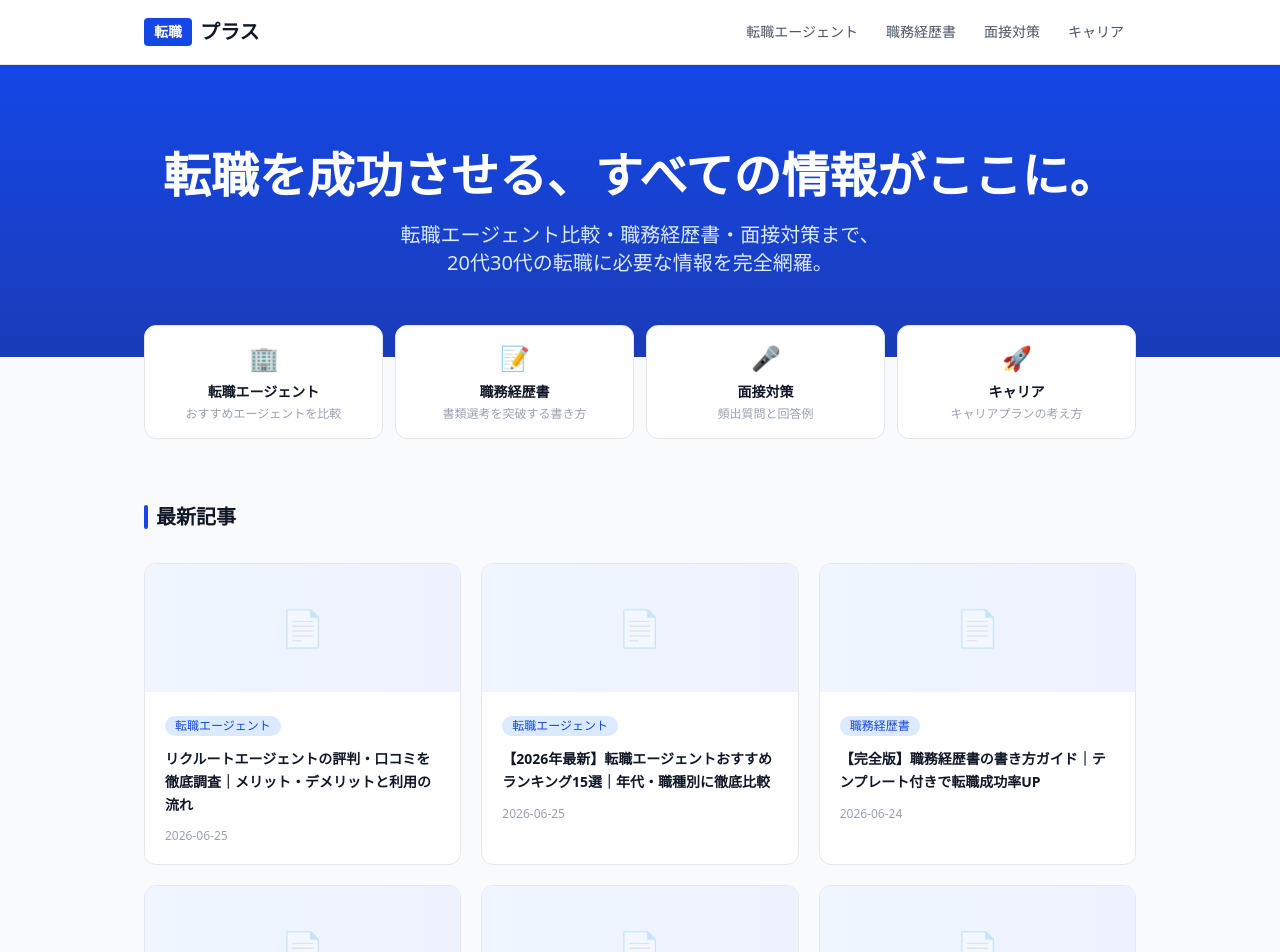
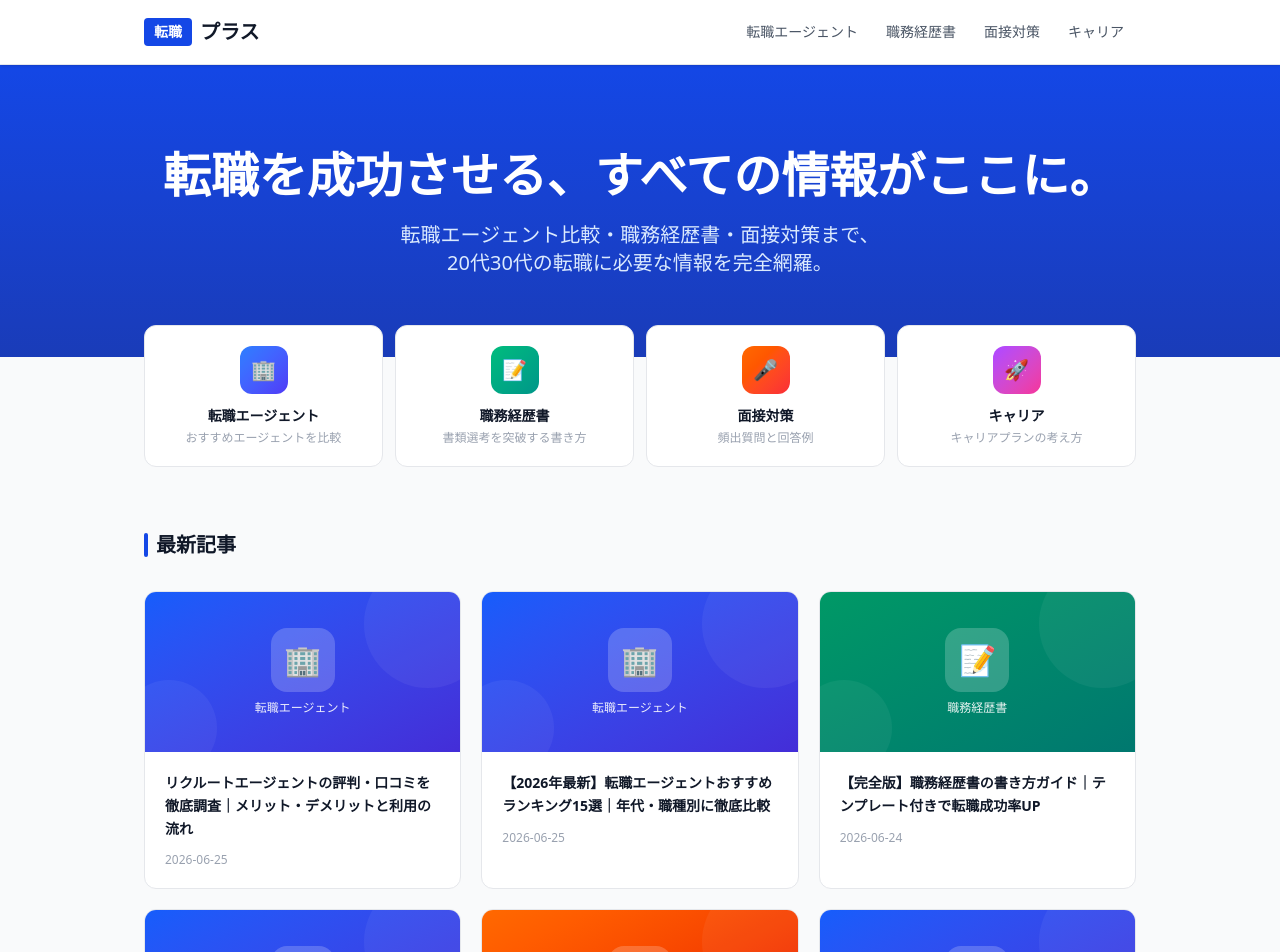
Before and after one commit to sekatubenri/tensyoku-media, a Next.js app: page / in a window 1280 px wide. Shown: the top 952 px of the page. Built offline with nearby package versions, Linux system fonts and the light colour scheme.

Commit message:
design: colorful category thumbnails for article cards

```diff
--- a/src/app/category/[category]/page.tsx
+++ b/src/app/category/[category]/page.tsx
@@ -1,6 +1,7 @@
 import { getArticlesByCategory, getCategoryLabel } from '@/lib/articles'
 import Link from 'next/link'
 import type { Metadata } from 'next'
+import ArticleCard from '@/components/ArticleCard'
 
 type Props = { params: Promise<{ category: string }> }
 
@@ -33,21 +34,7 @@ export default async function CategoryPage({ params }: Props) {
       ) : (
         <div className="grid md:grid-cols-2 lg:grid-cols-3 gap-5">
           {articles.map((article) => (
-            <Link
-              key={article.slug}
-              href={`/article/${article.slug}`}
-              className="group bg-white border border-gray-200 rounded-xl overflow-hidden hover:shadow-lg hover:-translate-y-0.5 transition-all"
-            >
-              <div className="bg-gradient-to-r from-blue-50 to-indigo-50 h-28 flex items-center justify-center">
-                <span className="text-3xl opacity-30">📄</span>
-              </div>
-              <div className="p-5">
-                <h3 className="font-bold text-gray-900 text-sm leading-relaxed mb-3 line-clamp-3 group-hover:text-blue-700 transition-colors">
-                  {article.title}
-                </h3>
-                <p className="text-xs text-gray-400">{article.date}</p>
-              </div>
-            </Link>
+            <ArticleCard key={article.slug} article={article} />
           ))}
         </div>
       )}
--- a/src/app/page.tsx
+++ b/src/app/page.tsx
@@ -1,11 +1,12 @@
 import { getAllArticles } from '@/lib/articles'
 import Link from 'next/link'
+import ArticleCard from '@/components/ArticleCard'
 
 const CATEGORIES = [
-  { key: 'agent', label: '転職エージェント', emoji: '🏢', desc: 'おすすめエージェントを比較' },
-  { key: 'resume', label: '職務経歴書', emoji: '📝', desc: '書類選考を突破する書き方' },
-  { key: 'interview', label: '面接対策', emoji: '🎤', desc: '頻出質問と回答例' },
-  { key: 'career', label: 'キャリア', emoji: '🚀', desc: 'キャリアプランの考え方' },
+  { key: 'agent', label: '転職エージェント', icon: '🏢', desc: 'おすすめエージェントを比較', color: 'from-blue-500 to-indigo-600' },
+  { key: 'resume', label: '職務経歴書', icon: '📝', desc: '書類選考を突破する書き方', color: 'from-emerald-500 to-teal-600' },
+  { key: 'interview', label: '面接対策', icon: '🎤', desc: '頻出質問と回答例', color: 'from-orange-500 to-red-500' },
+  { key: 'career', label: 'キャリア', icon: '🚀', desc: 'キャリアプランの考え方', color: 'from-purple-500 to-pink-500' },
 ]
 
 export default function Home() {
@@ -31,10 +32,12 @@ export default function Home() {
             <Link
               key={cat.key}
               href={`/category/${cat.key}`}
-              className="bg-white rounded-xl border border-gray-200 p-4 hover:shadow-lg hover:-translate-y-0.5 transition-all text-center"
+              className="bg-white rounded-xl border border-gray-200 p-5 hover:shadow-lg hover:-translate-y-0.5 transition-all text-center group"
             >
-              <span className="text-2xl">{cat.emoji}</span>
-              <h3 className="font-bold text-sm text-gray-900 mt-2">{cat.label}</h3>
+              <div className={`bg-gradient-to-br ${cat.color} w-12 h-12 rounded-xl flex items-center justify-center mx-auto mb-3`}>
+                <span className="text-xl">{cat.icon}</span>
+              </div>
+              <h3 className="font-bold text-sm text-gray-900 group-hover:text-blue-700 transition-colors">{cat.label}</h3>
               <p className="text-xs text-gray-400 mt-1">{cat.desc}</p>
             </Link>
           ))}
@@ -48,24 +51,7 @@ export default function Home() {
         </h2>
         <div className="grid md:grid-cols-2 lg:grid-cols-3 gap-5">
           {articles.map((article) => (
-            <Link
-              key={article.slug}
-              href={`/article/${article.slug}`}
-              className="group bg-white border border-gray-200 rounded-xl overflow-hidden hover:shadow-lg hover:-translate-y-0.5 transition-all"
-            >
-              <div className="bg-gradient-to-r from-blue-50 to-indigo-50 h-32 flex items-center justify-center">
-                <span className="text-4xl opacity-30">📄</span>
-              </div>
-              <div className="p-5">
-                <span className="inline-block text-xs bg-blue-100 text-blue-700 font-medium px-2.5 py-0.5 rounded-full mb-3">
-                  {article.categoryLabel}
-                </span>
-                <h3 className="font-bold text-gray-900 text-sm leading-relaxed mb-3 line-clamp-3 group-hover:text-blue-700 transition-colors">
-                  {article.title}
-                </h3>
-                <p className="text-xs text-gray-400">{article.date}</p>
-              </div>
-            </Link>
+            <ArticleCard key={article.slug} article={article} />
           ))}
         </div>
       </section>
--- /dev/null
+++ b/src/components/ArticleCard.tsx
@@ -0,0 +1,51 @@
+import Link from 'next/link'
+import type { Article } from '@/lib/articles'
+
+const CATEGORY_STYLES: Record<string, { bg: string; icon: string; iconBg: string }> = {
+  agent: {
+    bg: 'from-blue-600 to-indigo-700',
+    icon: '🏢',
+    iconBg: 'bg-white/20',
+  },
+  resume: {
+    bg: 'from-emerald-600 to-teal-700',
+    icon: '📝',
+    iconBg: 'bg-white/20',
+  },
+  interview: {
+    bg: 'from-orange-500 to-red-600',
+    icon: '🎤',
+    iconBg: 'bg-white/20',
+  },
+  career: {
+    bg: 'from-purple-600 to-pink-600',
+    icon: '🚀',
+    iconBg: 'bg-white/20',
+  },
+}
+
+export default function ArticleCard({ article }: { article: Article }) {
+  const style = CATEGORY_STYLES[article.category] || CATEGORY_STYLES.agent
+
+  return (
+    <Link
+      href={`/article/${article.slug}`}
+      className="group bg-white border border-gray-200 rounded-xl overflow-hidden hover:shadow-xl hover:-translate-y-1 transition-all duration-300"
+    >
+      <div className={`bg-gradient-to-br ${style.bg} h-40 flex flex-col items-center justify-center p-4 relative overflow-hidden`}>
+        <div className="absolute top-0 right-0 w-32 h-32 bg-white/5 rounded-full -translate-y-8 translate-x-8" />
+        <div className="absolute bottom-0 left-0 w-24 h-24 bg-white/5 rounded-full translate-y-6 -translate-x-6" />
+        <div className={`${style.iconBg} w-16 h-16 rounded-2xl flex items-center justify-center mb-2`}>
+          <span className="text-3xl">{style.icon}</span>
+        </div>
+        <span className="text-white/90 text-xs font-medium">{article.categoryLabel}</span>
+      </div>
+      <div className="p-5">
+        <h3 className="font-bold text-gray-900 text-sm leading-relaxed mb-3 line-clamp-3 group-hover:text-blue-700 transition-colors">
+          {article.title}
+        </h3>
+        <p className="text-xs text-gray-400">{article.date}</p>
+      </div>
+    </Link>
+  )
+}
```
